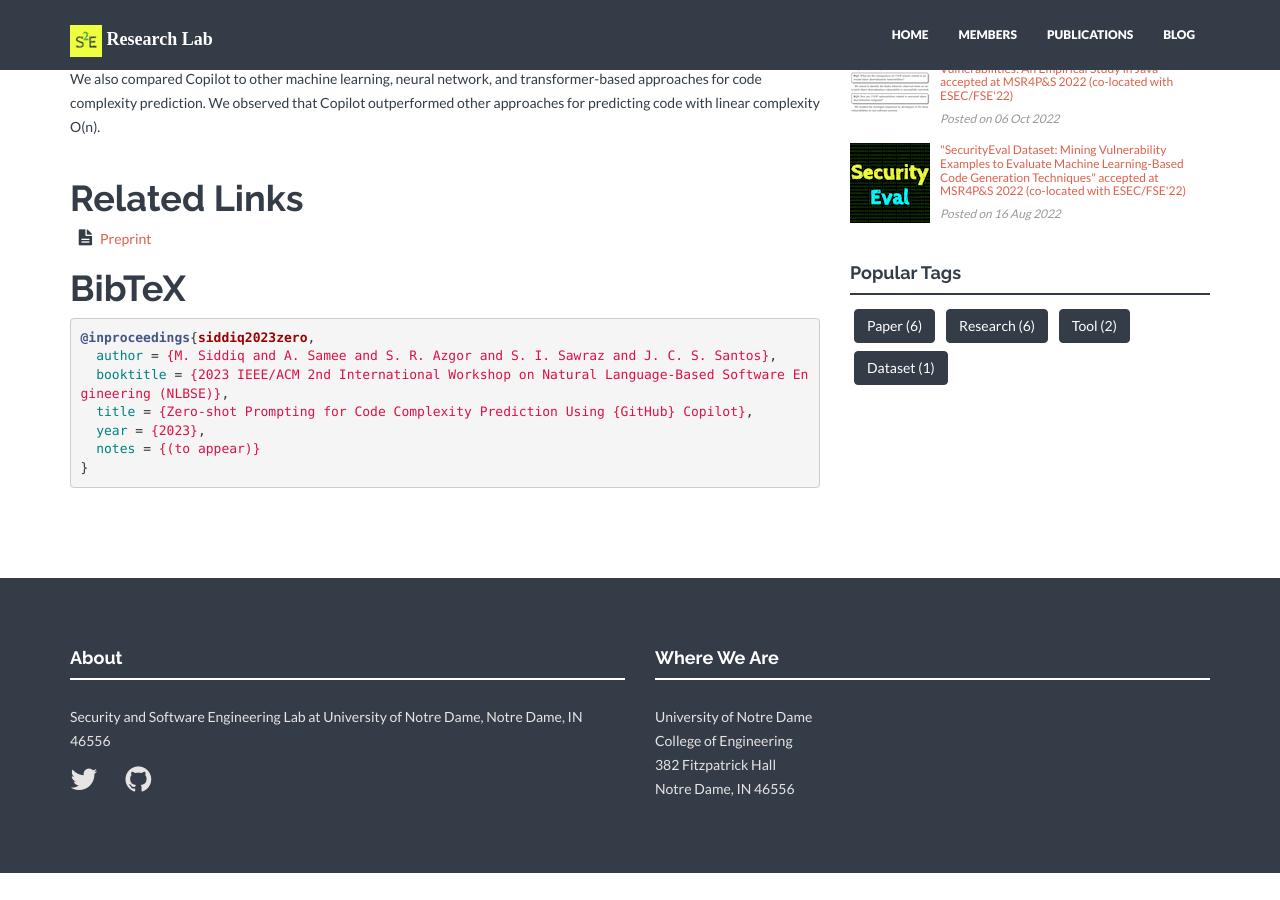
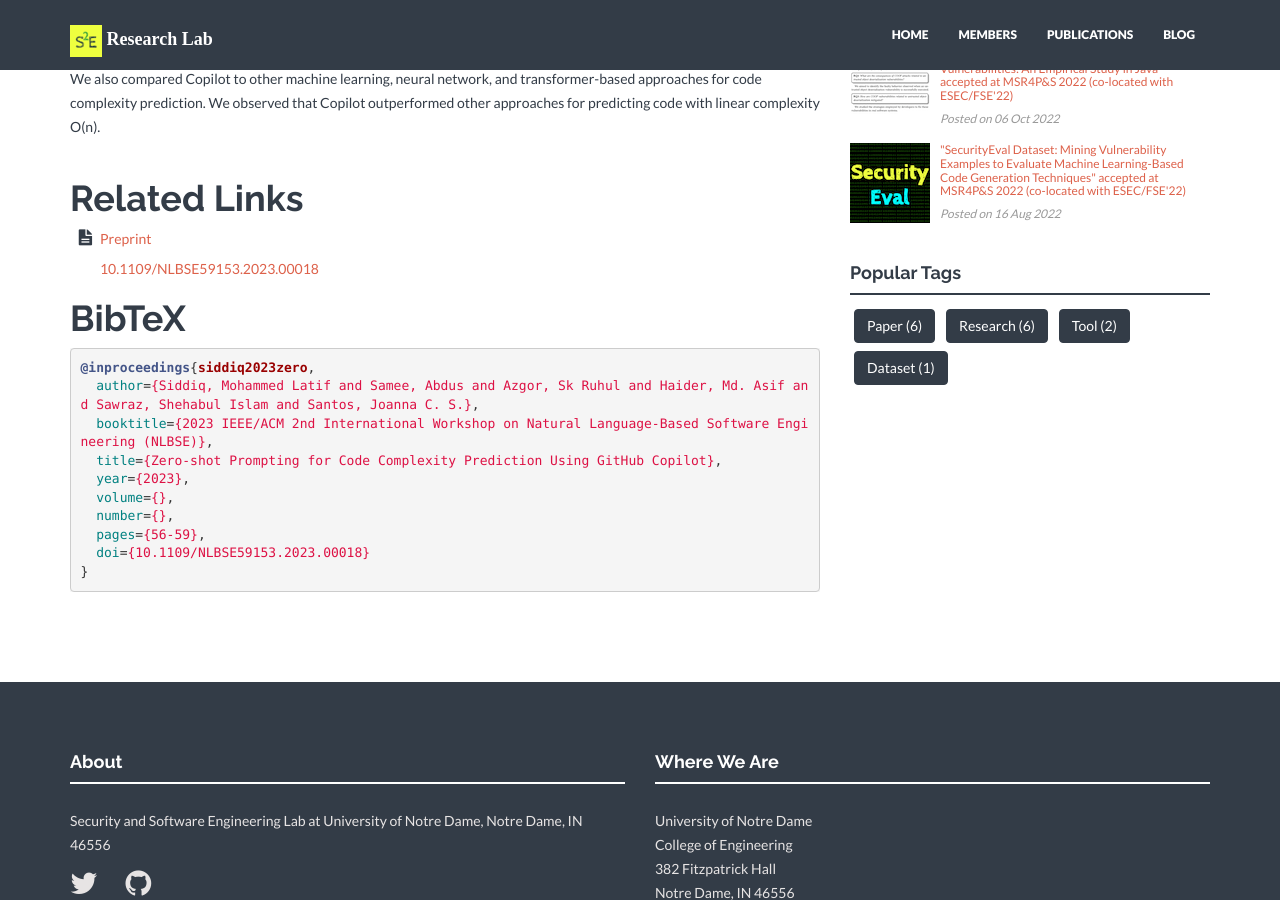
Before and after one commit to s2e-lab/s2e-lab.github.io, a Jekyll site: the page built from _posts/2023-02-24-nlbse-2023.md, in a window 1280 px wide and 900 px high, scrolled down 910 px. Built offline with Jekyll 4.4.1, drawn with Linux system fonts in a browser that asks for light colours; nearby versions of some CDN libraries; some web fonts are replaced; a style sheet for code colours, icons or effects is not loaded; before the commit the page ends 1783 px from its top, so only the background shows below that.

Commit message:
Added ICSE NIER publication

```diff
--- a/_data/publications.yml
+++ b/_data/publications.yml
@@ -1,11 +1,23 @@
 international:
+  - icse-2024-nier:
+    id: icse-2024-nier
+    title: "Re(gEx|DoS)Eval: Evaluating Generated Regular Expressions and their Proneness to DoS Attacks"
+    venue: 46th International Conference on Software Engineering - New Ideas and Emerging Results Track
+    venue_abbr: ICSE NIER
+    year: 2024
+    to_appear: true
+    preprint: icse_nier24-preprint.pdf
+    authors:
+      - Mohamed Latif Siddiq
+      - Jiahao Zhang
+      - Lindsay Roney
+      - Joanna C. S. Santos
   - tse-2023:
     id: tse-2023
     title: Empirical Validation of Automated Vulnerability Curation and Characterization
     venue: IEEE Transactions on Software Engineering
     venue_abbr: TSE
     year: 2023
-    to_appear: true
     preprint: tse23-preprint.pdf
     authors:
       - Ahmet Okutan
@@ -16,17 +28,6 @@
       - Danielle Gonzalez
       - Steven Simmons
     doi: 10.1109/TSE.2023.3250479
-    bibtex: |
-      @ARTICLE{10056768,
-        author={Okutan, Ahmet and Mell, Peter and Mirakhorli, Mehdi and Khokhlov, Igor and Santos, Joanna C. S. and Gonzalez, Danielle and Simmons, Steven},
-        journal={IEEE Transactions on Software Engineering},
-        title={Empirical Validation of Automated Vulnerability Curation and Characterization},
-        year={2023},
-        volume={},
-        number={},
-        pages={1-20},
-        doi={10.1109/TSE.2023.3250479}
-      }
   - nlbse-2023:
     id: nlbse-2023
     title: "Zero-shot Prompting for Code Complexity Prediction Using GitHub Copilot"
@@ -42,14 +43,17 @@
       - Shehabul Islam Sawraz
       - Joanna C. S. Santos
     preprint: nlbse23-preprint.pdf
-    to_appear: true
+    doi: 10.1109/NLBSE59153.2023.00018
     bibtex: |
       @inproceedings{siddiq2023zero,
-        author = {M. Siddiq and A. Samee and S. R. Azgor and S. I. Sawraz and J. C. S. Santos},
-        booktitle = {2023 IEEE/ACM 2nd International Workshop on Natural Language-Based Software Engineering (NLBSE)},
-        title = {Zero-shot Prompting for Code Complexity Prediction Using {GitHub} Copilot},
-        year = {2023},
-        notes = {(to appear)}
+        author={Siddiq, Mohammed Latif and Samee, Abdus and Azgor, Sk Ruhul and Haider, Md. Asif and Sawraz, Shehabul Islam and Santos, Joanna C. S.},
+        booktitle={2023 IEEE/ACM 2nd International Workshop on Natural Language-Based Software Engineering (NLBSE)},
+        title={Zero-shot Prompting for Code Complexity Prediction Using GitHub Copilot},
+        year={2023},
+        volume={},
+        number={},
+        pages={56-59},
+        doi={10.1109/NLBSE59153.2023.00018}
       }
   - scam-2022:
     id: scam-2022
@@ -188,6 +192,7 @@
         year = {2022}
       }
     preprint: demessa22-preprint.pdf
+    doi: 10.1007/978-3-031-36889-9_22
   - soap-2021:
     id: soap-2021
     title: Serialization-Aware Call Graph Construction
```
Also changed, not shown: 2 other files.
